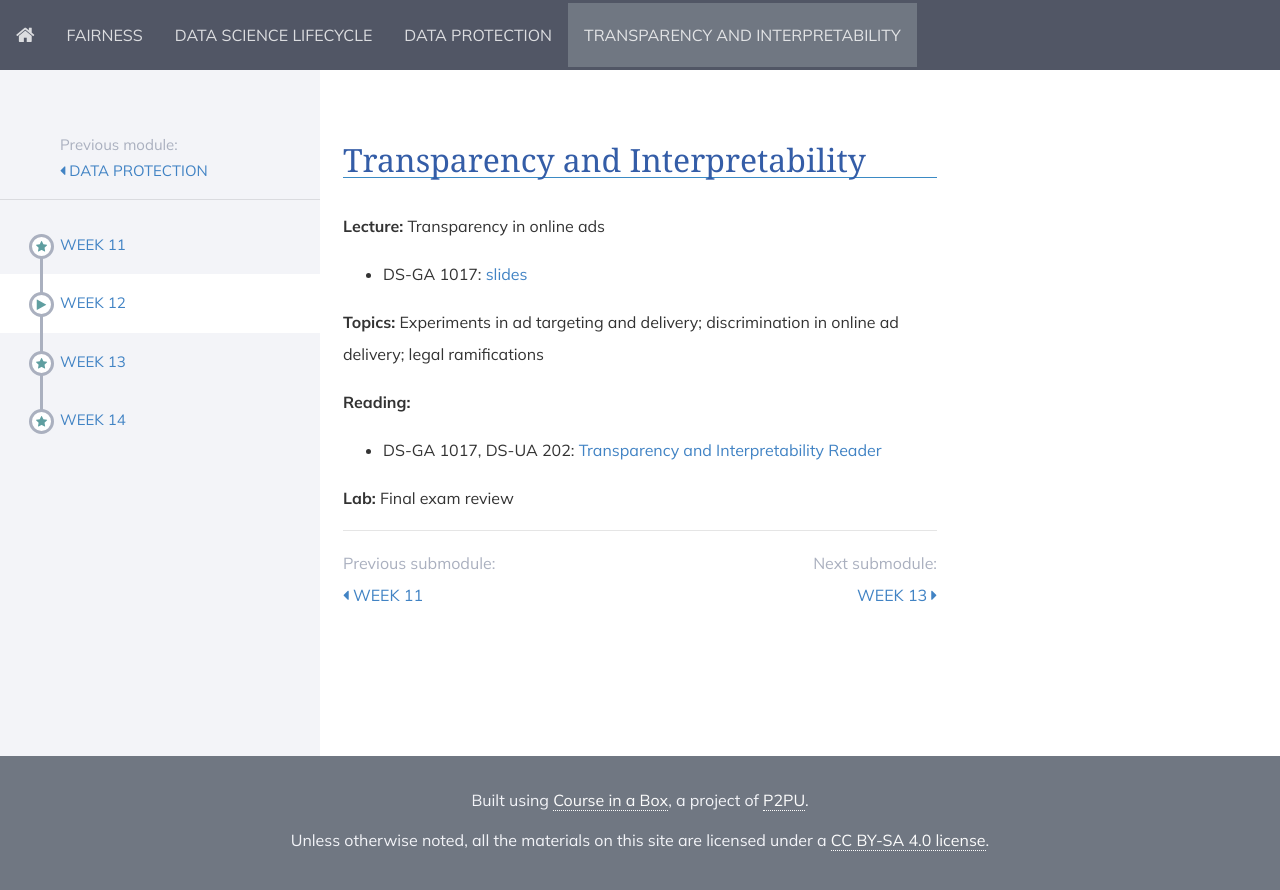
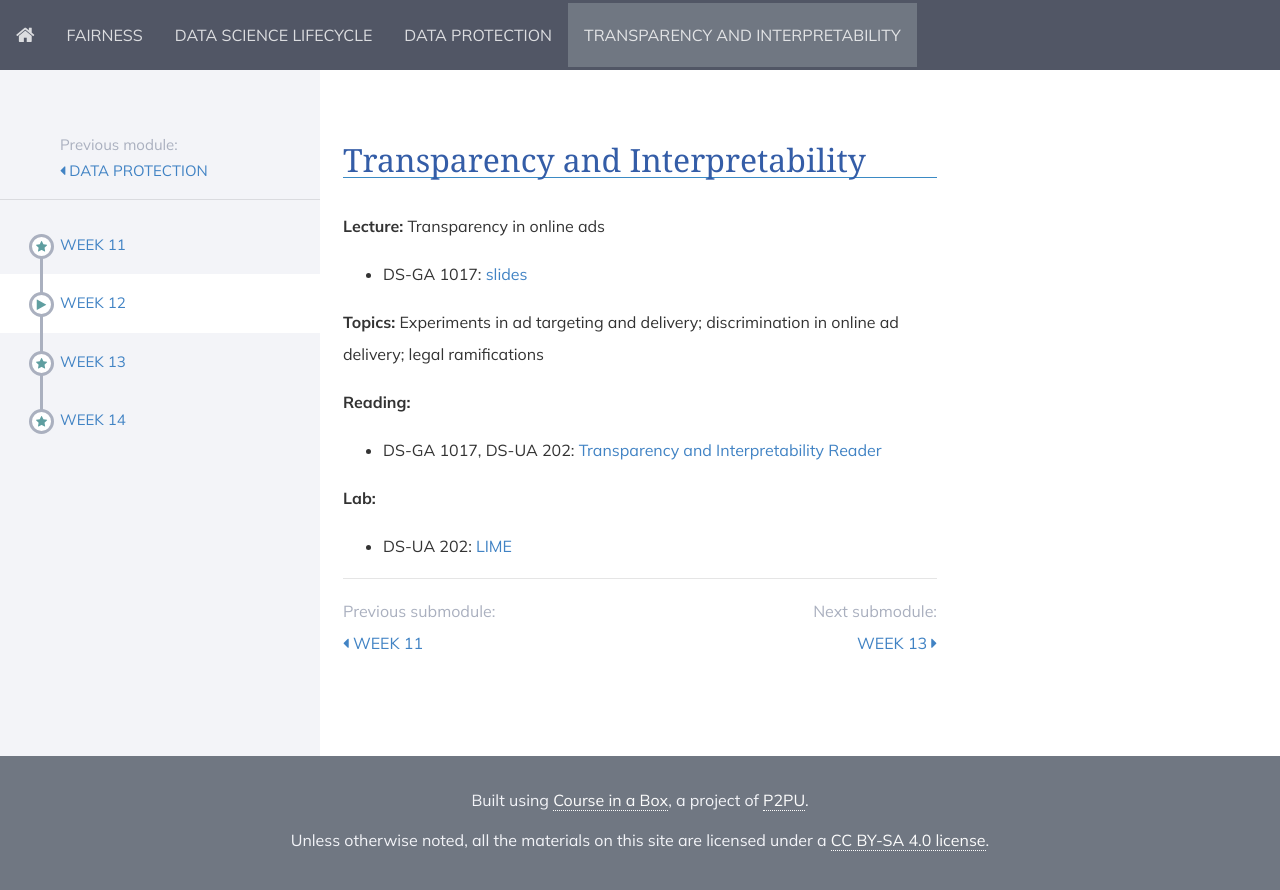
Before and after one commit to DataResponsibly/rds24, a Jekyll site: the page built from modules/transparency_and_interpretability/_posts/2000-01-02-week12.md, in a window 1280 px wide. Shown: the top 890 px of the page. Built offline with Jekyll 4.4.1, drawn with Linux system fonts in a browser that asks for light colours; nearby versions of some CDN libraries.

Commit message:
lab lime

```diff
--- a/modules/transparency_and_interpretability/_posts/2000-01-02-week12.md
+++ b/modules/transparency_and_interpretability/_posts/2000-01-02-week12.md
@@ -15,4 +15,6 @@ title: Week 12
 <!-- * DS-UA 202: [Transparency and Interpretability Reader](../../../assets/transparency_reader_ua202_2022.pdf) -->
 * DS-GA 1017, DS-UA 202: [Transparency and Interpretability Reader](../../../assets/transparency_reader_2023.pdf)
 
-**Lab:** Final exam review
+**Lab:**
+
+* DS-UA 202: [LIME](https://colab.research.google.com/drive/1Kt8yxmTZL9W68UUiMI2uxlPgcYm7w6fi?usp=share_link)
```
